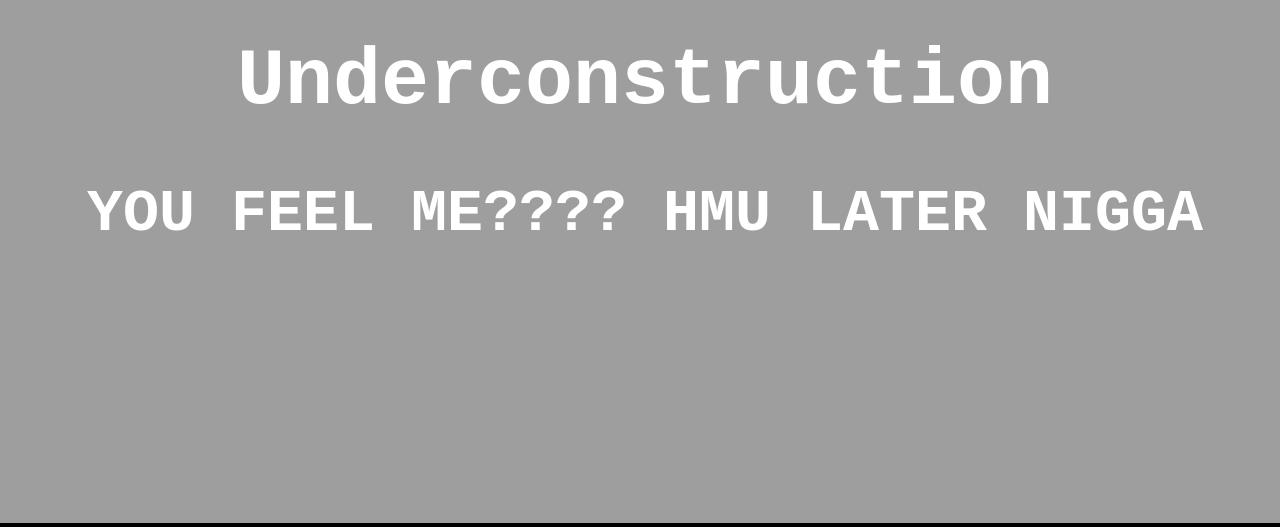
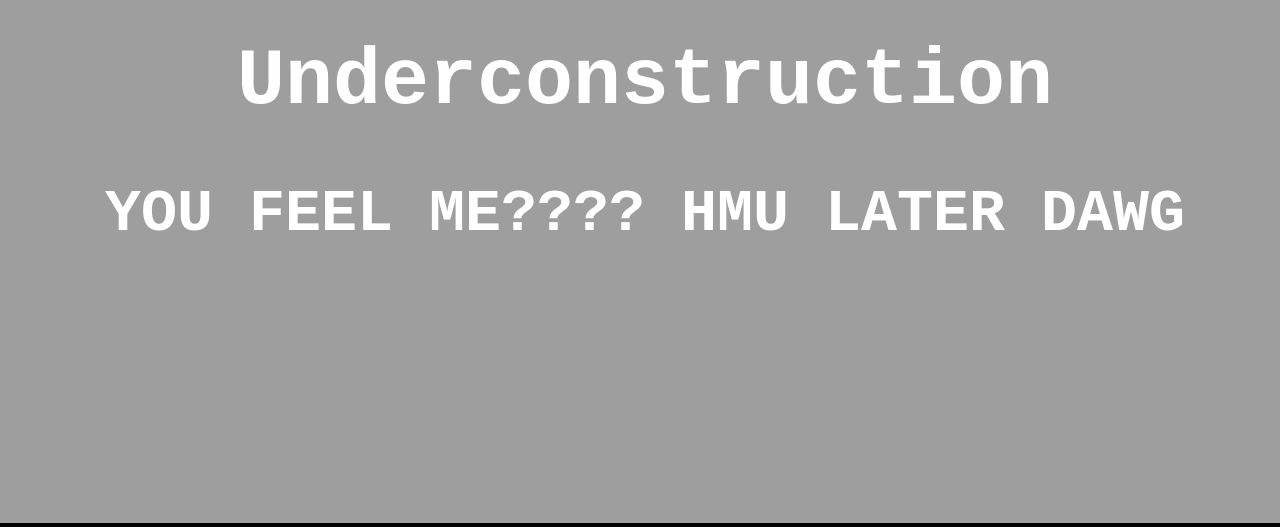
Before and after one commit to Rookieokky/clearance, a website: page www/index.html in a window 1280 px wide. Shown: the part 277-804 px from the top of the page. Drawn offline with Linux system fonts and the light colour scheme.

Commit message:
tieiweww3322111211

```diff
--- a/server.js
+++ b/server.js
@@ -1,4 +1,4 @@
 var express = require('express');
 var app = express();
-app.use(express.static(__dirname + '/app'));
+app.use(express.static(__dirname + '/www'));
 app.listen(process.env.PORT || 3200);
--- a/www/index.html
+++ b/www/index.html
@@ -45,7 +45,7 @@
   <img src="img/ClearlanceLogo.png" alt="Logo" title="Logo" width="400">
   </div>
   <h1 class="display1">Underconstruction </h1>
-  <p class="subhead">YOU FEEL ME???? HMU LATER NIGGA</p>
+  <p class="subhead">YOU FEEL ME???? HMU LATER DAWG</p>
 </div>
 </div>
   </div>
```
